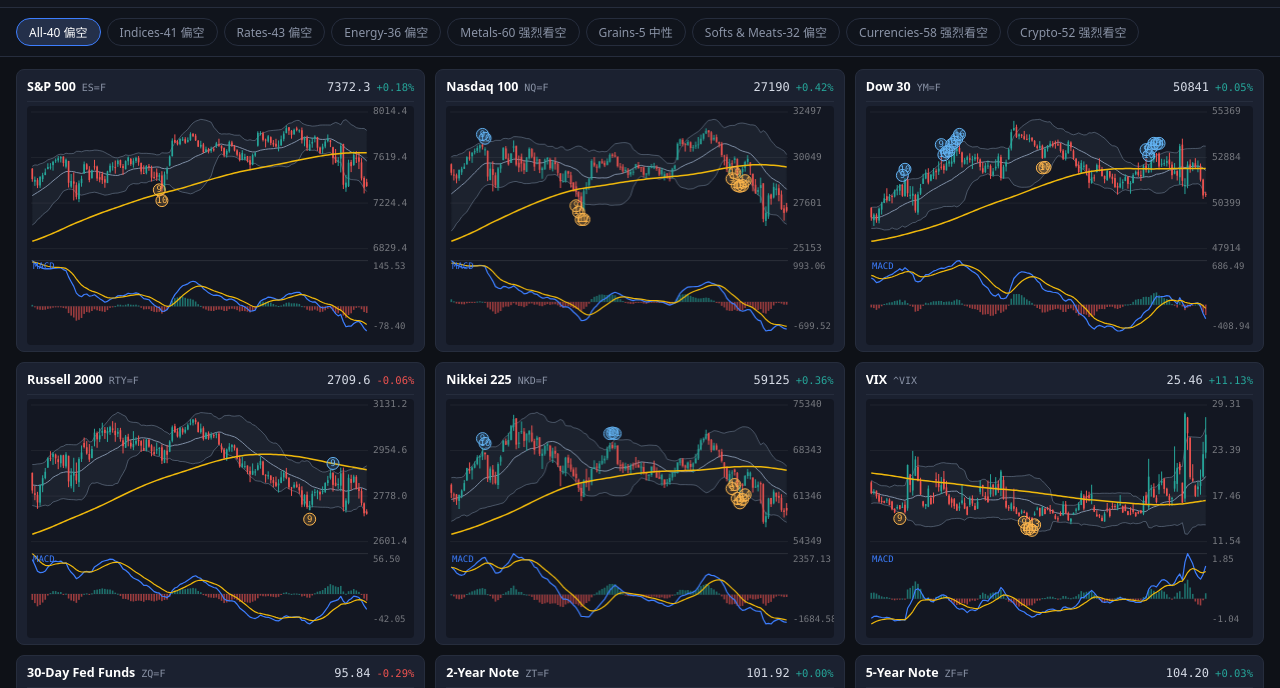
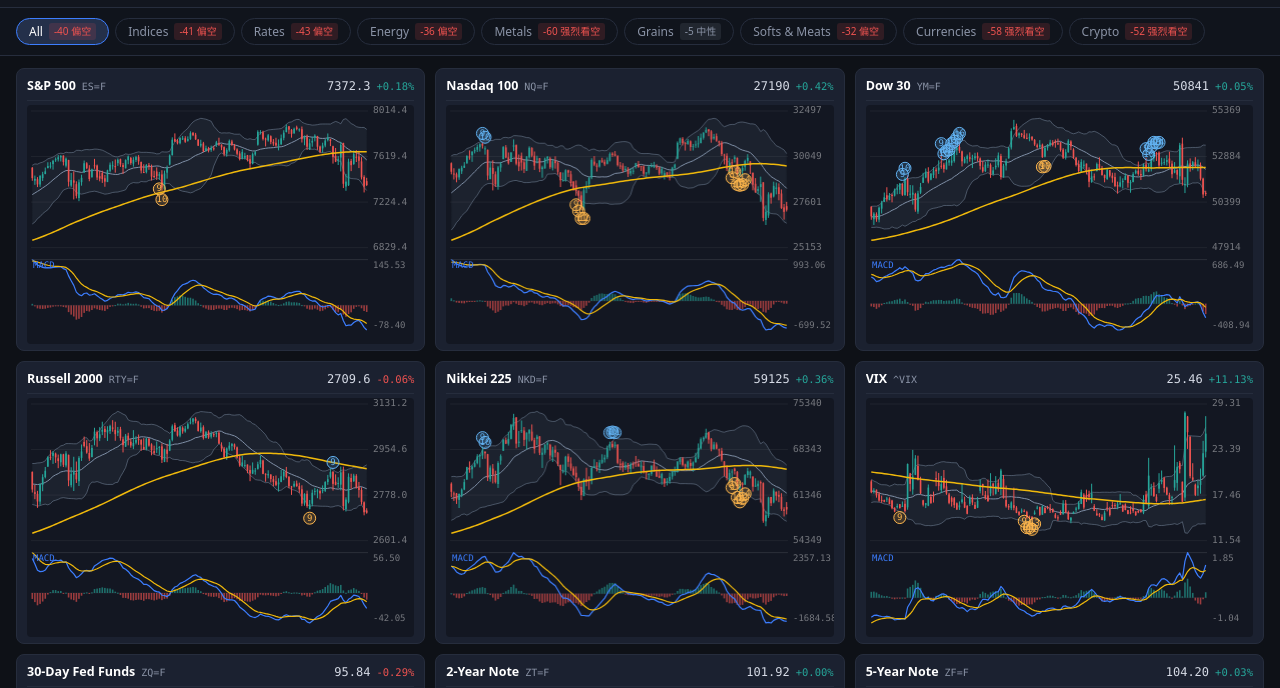
Before and after one commit to ryanzhao2026/ChartGrid, a plain HTML site: page index.html in a window 1280 px wide. Shown: the part 43-731 px from the top of the page. Drawn offline with Linux system fonts and the light colour scheme.

Commit message:
style(tabs): add technical-assessment badge colors
Tabs now carry a small score badge next to the group name. Colors follow tone: bull (green), bear (red), flat (grey), na (dim). Tab content is inline-flex so the name and badge stay on one line.

```diff
--- a/style.css
+++ b/style.css
@@ -328,3 +328,19 @@ html, body {
   .tabs { top: auto; position: static; }
   .top { position: static; }
 }
+
+/* 分组 tab 上的整体技术评估徽章 */
+.tab { display: inline-flex; align-items: center; gap: 6px; }
+.tab .tab-name { white-space: nowrap; }
+.tab-ass {
+  font-size: 10px;
+  line-height: 1.5;
+  padding: 1px 5px;
+  border-radius: 3px;
+  font-variant-numeric: tabular-nums;
+  white-space: nowrap;
+}
+.tab-ass[data-tone="bull"] { color: #26a69a; background: rgba(38,166,154,0.14); }
+.tab-ass[data-tone="bear"] { color: #ef5350; background: rgba(239,83,80,0.14); }
+.tab-ass[data-tone="flat"] { color: #8a93a6; background: rgba(138,147,166,0.14); }
+.tab-ass[data-tone="na"]   { color: #5c6373; }
```
